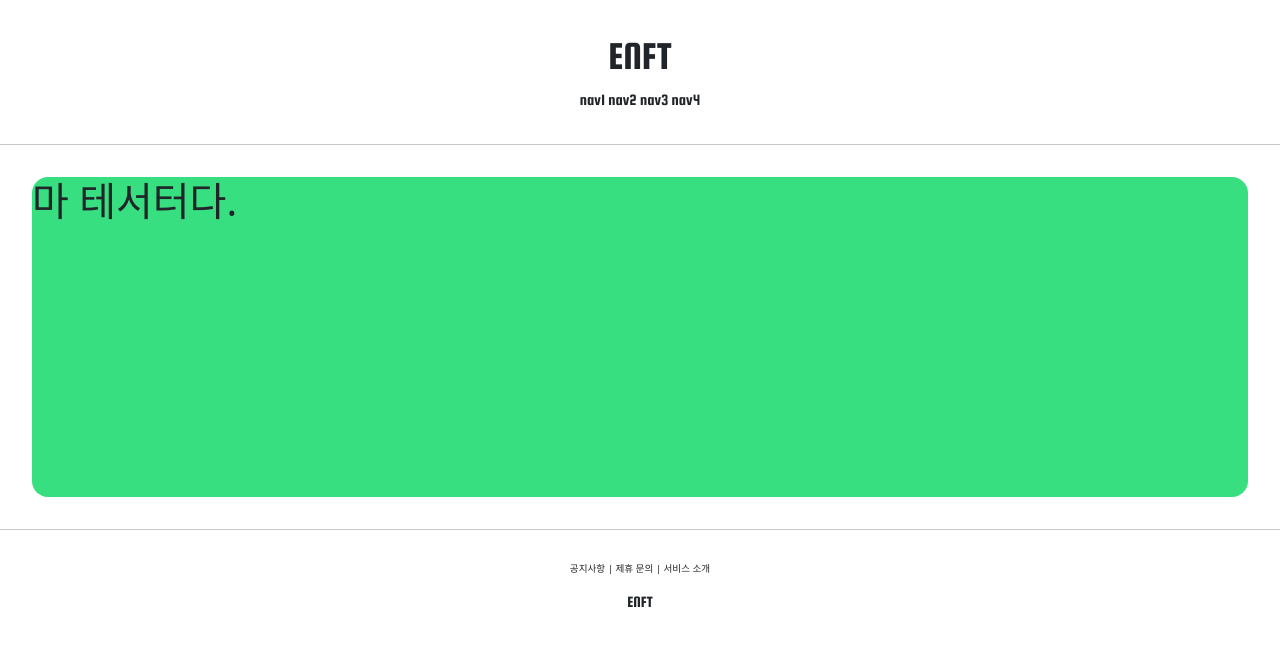
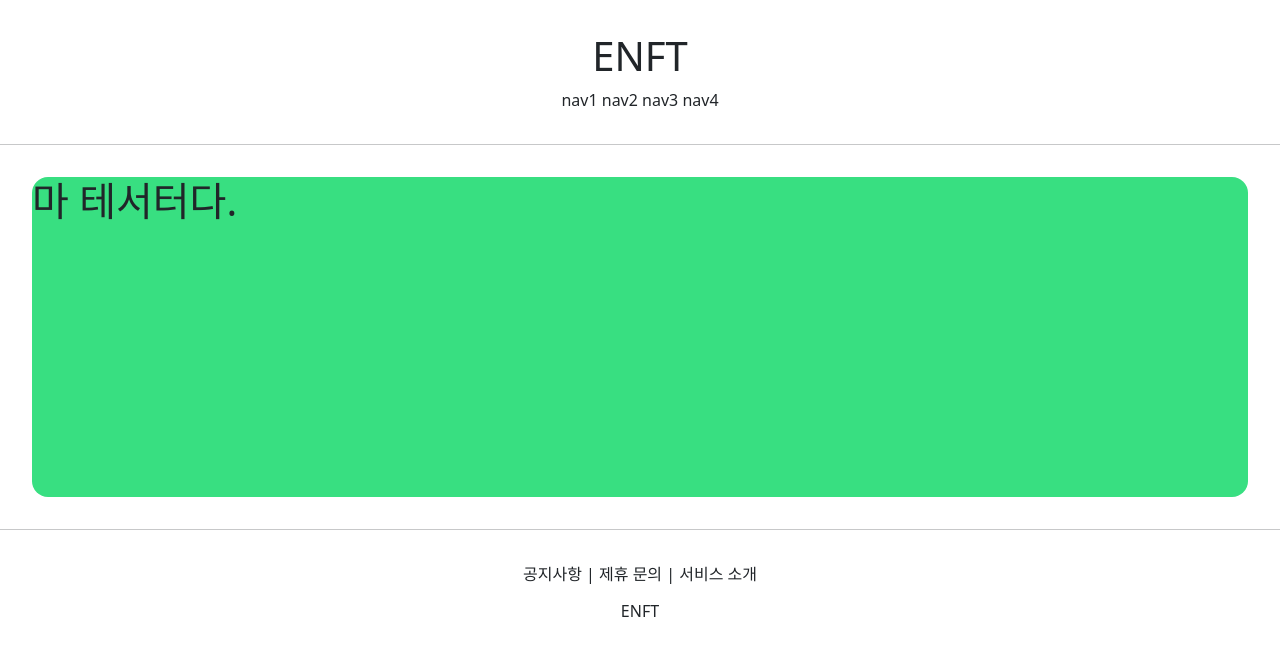
Before and after one commit to jaylovespotato/pinterest, a Django app: page /account/hello_world/ in a window 1280 px wide. Shown: the top 656 px of the page. Run offline with Django 3.2, Linux system fonts and the light colour scheme.

Commit message:
django course 11 comit

```diff
--- a/pragmatic/templates/footer.html
+++ b/pragmatic/templates/footer.html
@@ -1,11 +1,12 @@
 <div style="text-align:center; margin-top: 2rem">
-    <div style="font-size: 0.6rem;">
+    <div class="enft_footer_button">
         <span>공지사항 | </span>
         <span>제휴 문의 | </span>
         <span>서비스 소개</span>
     </div>
-    <div style="margin-top: 1rem; font-family: 'Squada One', cursive;">
-        <h6> ENFT </h6>
+    <div style="margin-top: 1rem;">
+
+        <h6 class="enft_footer_logo"> ENFT </h6>
     </div>
 
 </div>
--- a/pragmatic/templates/head.html
+++ b/pragmatic/templates/head.html
@@ -1,3 +1,5 @@
+{% load static %}
+
 <head>
     <meta charset="UTF-8">
     <title>Pragmatic</title>
@@ -10,4 +12,8 @@
 <link href="https://fonts.googleapis.com/css2?family=Squada+One&display=swap" rel="stylesheet">
 
 
+<!--    Default CSS LINK    -->
+<!--    base.css에 필요한 경로를 장고가 알아서 렌더링해서 실제 브라우저에 넘겨주면서-->
+<!--    css 템플릿을 전체에 사용할 수 있게 된다-->
+    <link rel ="stylesheet" type="text/css" href="{% static 'base.css' %">
 </head>
--- a/pragmatic/templates/header.html
+++ b/pragmatic/templates/header.html
@@ -1,6 +1,6 @@
-<div style="text-align:center; margin: 2rem 0; font-family: 'Squada One', cursive;">
+<div style="text-align:center; margin: 2rem 0;">
     <div>
-        <h1> ENFT </h1>
+        <h1 class="header_footer_logo"> ENFT </h1>
     </div>
     <div>
         <span>nav1</span>
```
Also changed, not shown: pragmatic/pragmatic/settings.py (+20 -8 lines), pragmatic/static/base.css (added, +11 -0 lines).
